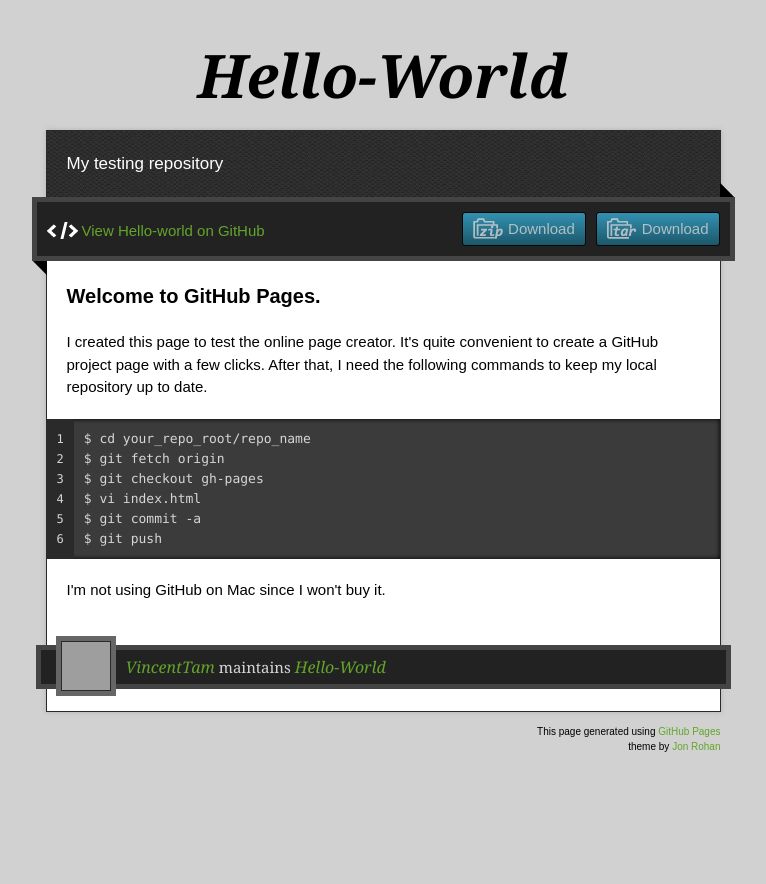
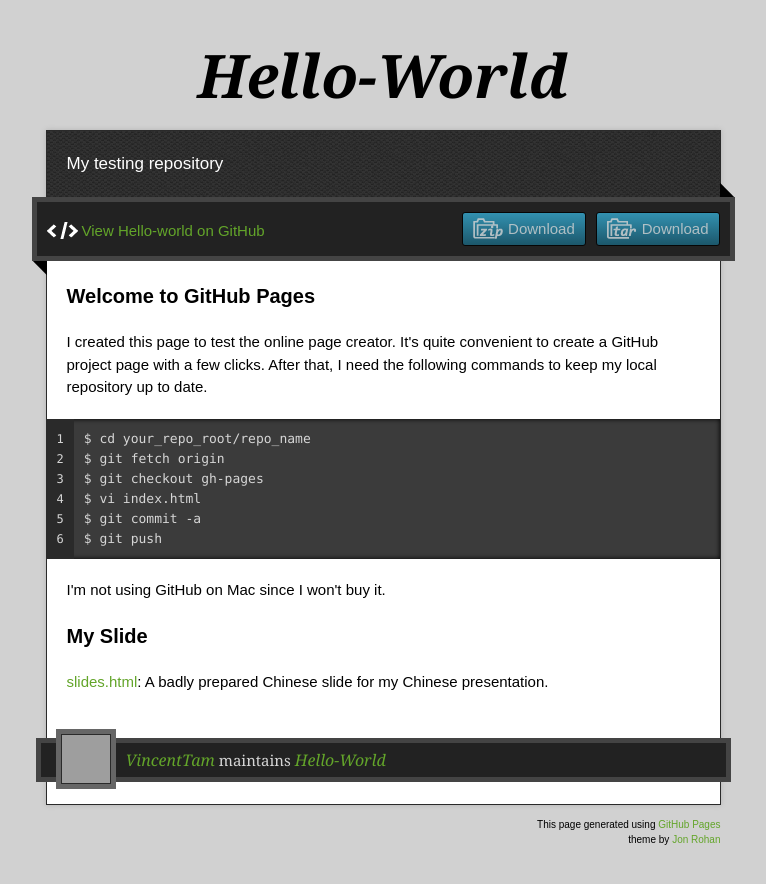
Before and after one commit to VincentTam/Hello-World, a plain HTML site: page index.html in a window 1280 px wide. Shown: the whole page, without its empty margins (257-1023 px from the left). Before the commit the page ends 844 px from the top, so only its background shows below. Drawn offline with nearby package versions, Linux system fonts and the light colour scheme; grey boxes are pictures that could not be loaded.

Commit message:
Added a link to my slide.

```diff
--- a/index.html
+++ b/index.html
@@ -37,7 +37,7 @@
         </div>
         <article class="markdown-body">
           <h3>
-<a name="welcome-to-github-pages" class="anchor" href="#welcome-to-github-pages"><span class="octicon octicon-link"></span></a>Welcome to GitHub Pages.</h3>
+<a name="welcome-to-github-pages" class="anchor" href="#welcome-to-github-pages"><span class="octicon octicon-link"></span></a>Welcome to GitHub Pages</h3>
 
 <p>I created this page to test the online page creator. It's quite convenient to create a GitHub project page with a few clicks. After that, I need the following commands to keep my local repository up to date.</p>
 
@@ -50,6 +50,10 @@ $ git push
 </code></pre>
 
 <p>I'm <em>not</em> using GitHub on Mac since I won't buy it.</p>
+          <h3>
+<a name="welcome-to-github-pages" class="anchor" href="#my-slide"><span class="octicon octicon-link"></span></a>My Slide</h3>
+
+<p><a href="slides.html">slides.html</a>: A badly prepared Chinese slide for my Chinese presentation.</p>
         </article>
       </div>
     </div>
```
